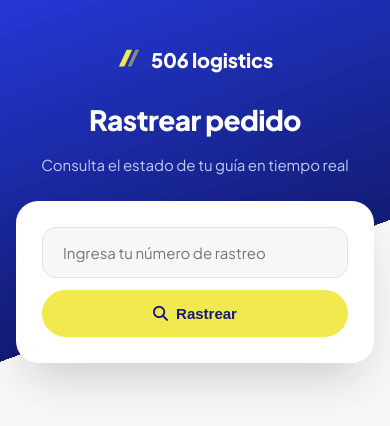
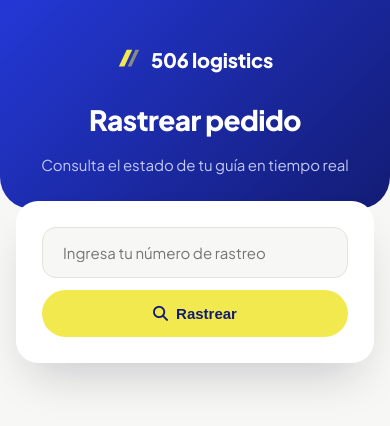
Before and after one commit to jucasgil/transportadora-506-rastreo, a website: page public/rastreo.html in a window 390 px wide. Drawn offline with nearby package versions, Linux system fonts and the light colour scheme.

Commit message:
Add files via upload

```diff
--- a/public/rastreo.html
+++ b/public/rastreo.html
@@ -28,9 +28,10 @@
     }
     * { margin: 0; padding: 0; box-sizing: border-box; }
     html{scroll-behavior:smooth;}
-    body { font-family: 'Plus Jakarta Sans', sans-serif; color:var(--ink); background: var(--navy); background: linear-gradient(160deg, var(--navy) 0%, var(--navy-deep) 340px, var(--paper) 340px); min-height: 100vh; padding: 0 20px 60px; line-height:1.6; }
-    .container { max-width: 900px; margin: 0 auto; }
+    body { font-family: 'Plus Jakarta Sans', sans-serif; color:var(--ink); background: var(--paper); min-height: 100vh; padding: 0 0 60px; line-height:1.6; }
+    .container { max-width: 900px; margin: 0 auto; padding: 0 20px; }
 
+    .hero-panel { background: linear-gradient(135deg, var(--navy) 0%, var(--navy-deep) 100%); border-radius: 0 0 32px 32px; margin-bottom: -8px; }
     header { text-align: center; color: white; padding: 56px 0 40px; }
     .brand-mark{display:inline-flex;align-items:center;gap:10px;margin-bottom:22px;}
     .brand-mark svg{color:var(--lime);}
@@ -96,7 +97,8 @@
     .qr-section img { max-width: 176px; margin: 14px 0; border-radius:8px; }
 
     @media (max-width: 768px) {
-      body{padding:0 16px 50px;}
+      body{padding:0 0 50px;}
+      .container{padding:0 16px;}
       header{padding:44px 0 32px;}
       .search-card, .tracking-info{padding:26px;}
       .search-form { flex-direction: column; }
@@ -108,6 +110,7 @@
   </style>
 </head>
 <body>
+  <div class="hero-panel">
     <div class="container">
       <header>
         <div class="brand-mark">
@@ -117,7 +120,10 @@
         <h1>Rastrear pedido</h1>
         <p>Consulta el estado de tu guía en tiempo real</p>
       </header>
+    </div>
+  </div>
 
+  <div class="container">
     <div class="search-card">
       <div class="search-form">
         <input type="text" id="trackingInput" placeholder="Ingresa tu número de rastreo">
```
Lines whose indentation alone changed are shown as unchanged.
